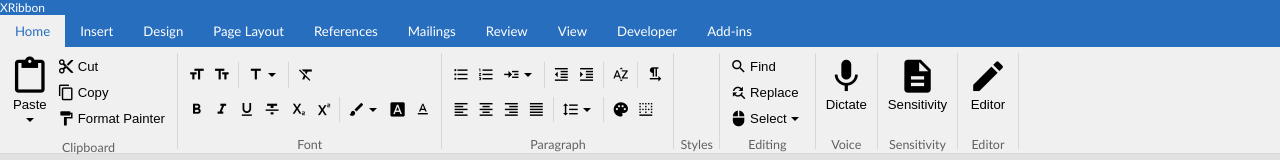
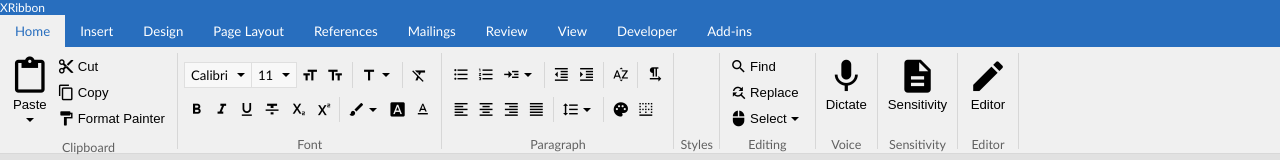
Before and after one commit to epicabsol/x-ribbon, a Vue app: page / in a window 1280 px wide. Shown: the top 160 px of the page. Built offline with nearby package versions, Linux system fonts and the light colour scheme.

Commit message:
WIP: Started combobox implementation.

```diff
--- a/src/App.vue
+++ b/src/App.vue
@@ -24,6 +24,8 @@
                         <x-ribbon-group name="Font">
                             <x-ribbon-stack class="centered">
                                 <x-ribbon-row>
+                                    <x-combo-box v-bind:items="fonts" v-model="currentFont"></x-combo-box>
+                                    <x-combo-box class="shift-left" v-bind:items="fontSizes" v-model="currentFontSize"></x-combo-box>
                                     <x-button name="Increase Font Size" icon="format_size"></x-button>
                                     <x-button name="Decrease Font Size" icon="text_fields"></x-button>
                                     <x-separator></x-separator>
@@ -160,6 +162,7 @@ import XButton from "./components/XButton.vue";
 import XMenuButton from "./components/XMenuButton.vue";
 import XSplitButton from "./components/XSplitButton.vue";
 import XSeparator from "./components/XSeparator.vue";
+import XComboBox from "./components/XComboBox.vue";
 import XRibbonTabInfo from "./models/XRibbonTabInfo";
 
 @Component({
@@ -171,7 +174,8 @@ import XRibbonTabInfo from "./models/XRibbonTabInfo";
         XButton,
         XMenuButton,
         XSplitButton,
-        XSeparator
+        XSeparator,
+        XComboBox
     },
 })
 export default class App extends Vue {
@@ -187,6 +191,24 @@ export default class App extends Vue {
         new XRibbonTabInfo("developer", "Developer"),
         new XRibbonTabInfo("addins", "Add-ins")
     ];
+    public fonts: string[] = [
+        "Calibri",
+        "Times New Roman"
+    ];
+    public currentFont: string = this.fonts[0];
+    public fontSizes: number[] = [
+        10,
+        11,
+        12,
+        14,
+        16,
+        20,
+        24,
+        28,
+        32,
+        36
+    ];
+    public currentFontSize = 11;
 }
 </script>
 
@@ -228,6 +250,10 @@ body {
     display: flex;
 }
 
+.shift-left {
+    margin-left: -1px;
+}
+
 #app {
     --app-accent: rgb(40, 110, 190);
     --app-ribbon: rgb(240, 240, 240);
--- /dev/null
+++ b/src/components/XComboBox.vue
@@ -0,0 +1,95 @@
+<template>
+    <div class="combo-box">
+        <x-dropdown class="combo-box-menu" v-model="isMenuVisible">
+            <x-button v-for="(item,index) in items" v-bind:key="index" @click="selectItem(item);">
+                <slot name="menuItem" v-bind:item="item">
+                    {{ item }}
+                </slot>
+            </x-button>
+        </x-dropdown>
+        <div class="combo-box-border">
+            <div class="combo-box-content">
+                <slot v-bind:item="value" name="currentItem">
+                    {{ value }}
+                </slot>
+            </div>
+            <x-button @mousedown="onMouseDown" @click="onClick">
+                <x-dropdown-icon></x-dropdown-icon>
+            </x-button>
+        </div>
+    </div>
+</template>
+
+<script lang="ts">
+import { Component, Prop, Vue } from "vue-property-decorator";
+import XButton from "./XButton.vue";
+import XDropdown from "./XDropdown.vue";
+import XDropdownIcon from "./XDropdownIcon.vue";
+
+@Component({
+    components: {
+        XButton,
+        XDropdown,
+        XDropdownIcon
+    }
+})
+export default class XComboBox extends Vue {
+    @Prop() public value: any;
+    @Prop() public items!: any[];
+
+    private isMenuVisible = false;
+
+    onMouseDown(event: MouseEvent) {
+        event.preventDefault();
+        this.isMenuVisible = !this.isMenuVisible;
+    }
+
+    onClick(event: MouseEvent) {
+        event.preventDefault();
+        this.isMenuVisible = true;
+    }
+
+    public selectItem(item: any) {
+        this.$emit("input", item);
+    }
+}
+
+</script>
+
+<style>
+.combo-box {
+    position: relative;
+    box-sizing: border-box;
+    flex-grow: 1;
+}
+
+.combo-box-border {
+    display: flex;
+    flex-direction: row;
+    align-items: center;
+    border: 1px solid var(--app-border-light);
+    background-color: var(--app-overlay);
+}
+
+.combo-box-menu {
+    display: flex;
+    flex-direction: column;
+    margin-bottom: 1px;
+}
+
+.combo-box:hover > .combo-box-border {
+    border: 1px solid var(--app-press-light);
+}
+
+.combo-box-content {
+    margin: 3px 3px 3px 6px;
+}
+
+.combo-box-border > button > .button-content {
+    padding: 4px 2px !important;
+}
+
+.combo-box:hover > .combo-box-border > button {
+    background-color: var(--app-hover-light);
+}
+</style>
--- a/src/components/XDropdown.vue
+++ b/src/components/XDropdown.vue
@@ -43,6 +43,7 @@ export default class XDropdown extends Vue {
     position: absolute;
     background-color: var(--app-overlay);
     top: 100%;
+    min-width: 100%;
     text-align: left;
     box-sizing: border-box;
     display: flex;
@@ -52,6 +53,7 @@ export default class XDropdown extends Vue {
     opacity: 0.0;
     transition: opacity 0.15s, transform 0.15s, visibility 0.0s linear 0.15s;
     transform: translateY(-5px);
+    pointer-events: all;
 
     border: 1px solid var(--app-border-light);
     /*box-shadow: 0px 2px 15px rgba(0, 0, 0, 0.45);*/
@@ -78,5 +80,6 @@ export default class XDropdown extends Vue {
     display: flex;
     flex-direction: column;
     align-items: stretch;
+    pointer-events: none;
 }
 </style>
--- a/src/components/XRibbonRow.vue
+++ b/src/components/XRibbonRow.vue
@@ -17,6 +17,6 @@ export default class XRibbonRow extends Vue {
 .ribbon-row {
     display: flex;
     flex-direction: row;
-    align-items: flex-start;
+    align-items: stretch;
 }
 </style>
```
